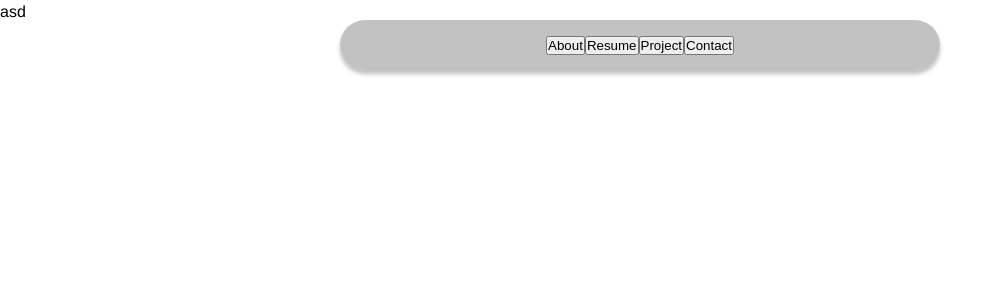
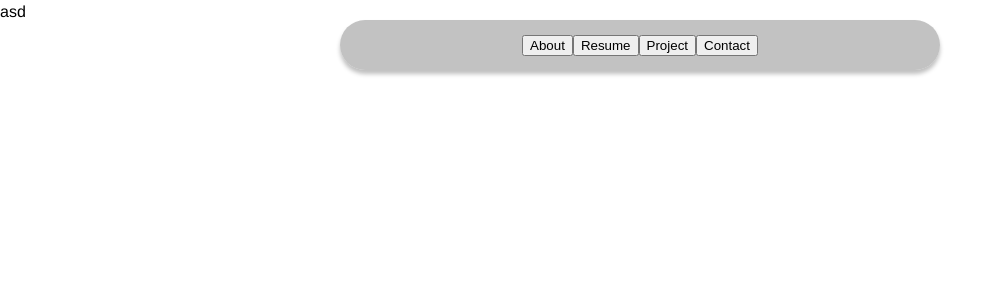
Before and after one commit to JigeonPark/Portfolio, a React (Vite) app: page / in a window 1280 px wide. Shown: the top 300 px of the page, without its empty margins (0-1005 px from the left). Built offline with nearby package versions, Linux system fonts and the light colour scheme.

Commit message:
build test

```diff
--- a/src/components/Header/Header.style.ts
+++ b/src/components/Header/Header.style.ts
@@ -18,4 +18,6 @@ export const Header = styled.header`
   z-index: 999;
 `;
 
-export const HeaderBtn = styled.button``;
+export const HeaderBtn = styled.button`
+  color: $GlobalBlack;
+`;
--- a/src/components/Header/Header.tsx
+++ b/src/components/Header/Header.tsx
@@ -1,10 +1,18 @@
+import { useNavigate } from "react-router-dom";
 import * as S from "./Header.style";
 
 const Header = () => {
+  const headerList = ["About", "Resume", "Project", "Contact"];
+  const navigate = useNavigate();
+
   return (
     <S.Header>
-      {["About", "Resume", "Project", "Contact"].map((d: string, i: number) => {
-        return <S.HeaderBtn key={i}>{d}</S.HeaderBtn>;
+      {headerList.map((d: string, i: number) => {
+        return (
+          <S.HeaderBtn key={i} onClick={() => navigate(`/${d.toLowerCase()}`)}>
+            {d}
+          </S.HeaderBtn>
+        );
       })}
     </S.Header>
   );
--- a/src/styles/CommonStyle.styled.ts
+++ /dev/null
@@ -1 +0,0 @@
-import styled from "styled-components";
--- a/src/styles/GolbalStyle.ts
+++ b/src/styles/GolbalStyle.ts
@@ -1,6 +1,9 @@
 import { createGlobalStyle } from "styled-components";
 
 export const GlobalStyle = createGlobalStyle`
+$GlobalBlack: #1E1E1E;
+$GlobalWhite: #FFFFFF;
+
 *,*::before, *::after{
     margin: 0;
     padding: 0;
```
